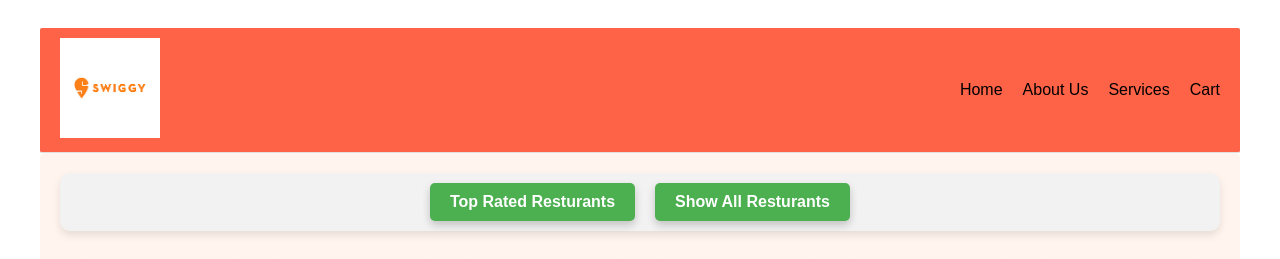
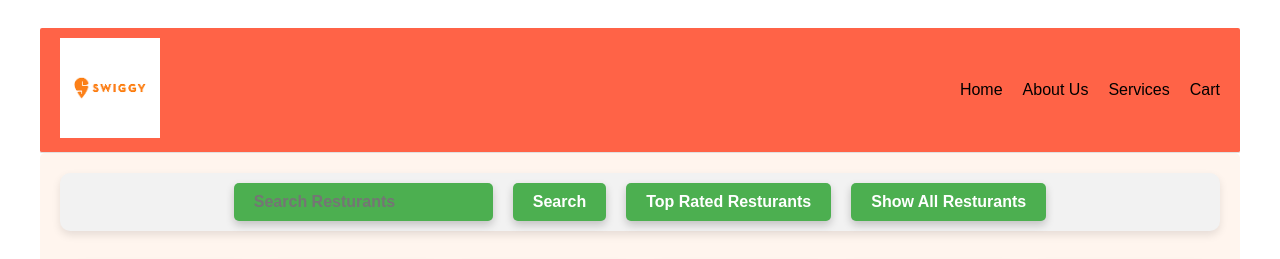
Before and after one commit to Shubham02022002/reactLearning, a React (Vite) app: page / in a window 1280 px wide. Shown: the top 259 px of the page. Built offline with nearby package versions, Linux system fonts and the light colour scheme.

Commit message:
Search box

```diff
--- a/src/components/Body.js
+++ b/src/components/Body.js
@@ -4,6 +4,8 @@ import data from "../utils/mockData";
 
 const Body = () => {
   const [resturantList, setResturantList] = useState(data);
+  const [searchVal, setSearchVal] = useState("");
+
   return (
     <div
       style={{
@@ -27,6 +29,59 @@ const Body = () => {
           boxShadow: "0 4px 8px rgba(0, 0, 0, 0.1)",
         }}
       >
+        <input
+          id="search-box"
+          type="text"
+          style={{
+            backgroundColor: "#4CAF50",
+            color: "white",
+            padding: "10px 20px",
+            borderRadius: "5px",
+            border: "none",
+            cursor: "pointer",
+            fontSize: "16px",
+            fontWeight: "bold",
+            boxShadow: "0 4px 8px 0 rgba(0, 0, 0, 0.2)",
+            transition: "background-color 0.3s, transform 0.3s",
+          }}
+          placeholder="Search Resturants"
+          onChange={(e)=>{
+            setSearchVal(e.target.value);
+          }}
+        />
+        <button
+          style={{
+            backgroundColor: "#4CAF50",
+            color: "white",
+            padding: "10px 20px",
+            borderRadius: "5px",
+            border: "none",
+            cursor: "pointer",
+            fontSize: "16px",
+            fontWeight: "bold",
+            boxShadow: "0 4px 8px 0 rgba(0, 0, 0, 0.2)",
+            transition: "background-color 0.3s, transform 0.3s",
+          }}
+          onClick={() => {
+            console.log("hitere 1");
+            if (searchVal === "") {
+              setResturantList(resturantList);
+              return;
+            }
+            console.log("hitere 2");
+            const filterSearch = resturantList.filter((resturant) => {
+              if (
+                resturant.info.name.toLowerCase().includes(searchVal.toLowerCase())
+              ) {
+                console.log(resturant);
+                return resturant;
+              }
+            });
+            setResturantList(filterSearch);
+          }}
+        >
+          Search
+        </button>
         <button
           onClick={() => {
             const filteredResturants = resturantList.filter(
```
